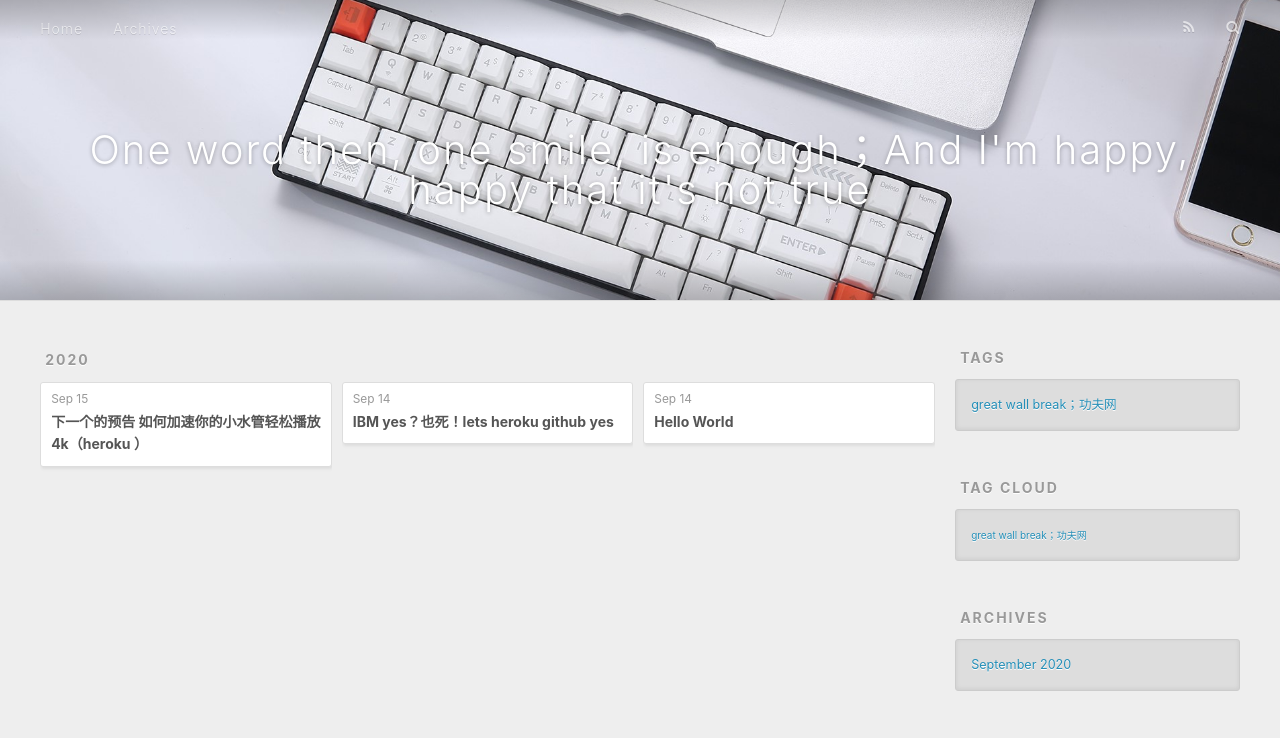
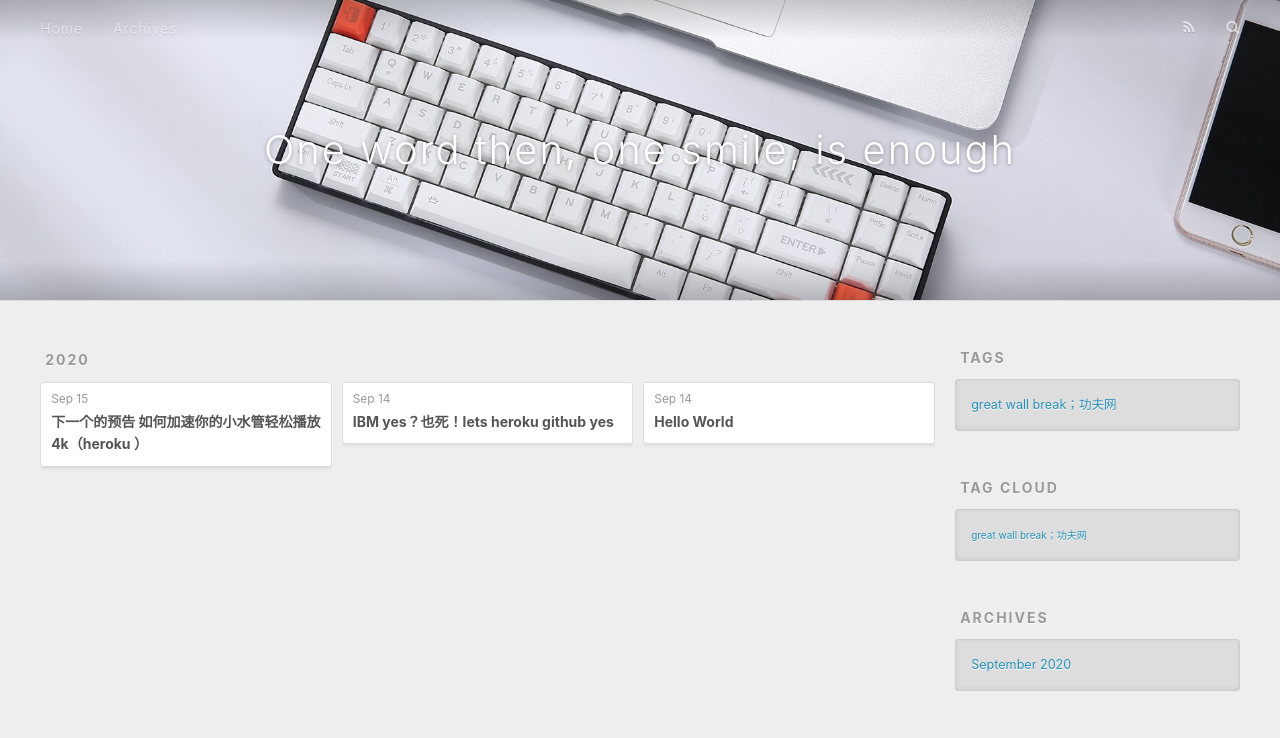
Before and after one commit to cngerongjp/bahaoke.github.io, a plain HTML site: page archives/2020/09/index.html in a window 1280 px wide. Shown: the top 738 px of the page. Drawn offline with nearby package versions, Linux system fonts and the light colour scheme.

Commit message:
Site updated: 2020-09-15 22:21:49

```diff
--- a/archives/2020/09/index.html
+++ b/archives/2020/09/index.html
@@ -5,17 +5,17 @@
 
 
 
-  <title>Archives: 2020/9 | One word then, one smile, is enough；And I&#39;m happy, happy that it&#39;s not true</title>
+  <title>Archives: 2020/9 | One word then, one smile, is enough</title>
   <meta name="viewport" content="width=device-width, initial-scale=1, maximum-scale=1">
   <meta property="og:type" content="website">
-<meta property="og:title" content="One word then, one smile, is enough；And I&#39;m happy, happy that it&#39;s not true">
+<meta property="og:title" content="One word then, one smile, is enough">
 <meta property="og:url" content="http://example.com/archives/2020/09/index.html">
-<meta property="og:site_name" content="One word then, one smile, is enough；And I&#39;m happy, happy that it&#39;s not true">
+<meta property="og:site_name" content="One word then, one smile, is enough">
 <meta property="og:locale" content="en_US">
 <meta property="article:author" content="君来自網珞">
 <meta name="twitter:card" content="summary">
 
-    <link rel="alternate" href="/atom.xml" title="One word then, one smile, is enough；And I&#39;m happy, happy that it&#39;s not true" type="application/atom+xml">
+    <link rel="alternate" href="/atom.xml" title="One word then, one smile, is enough" type="application/atom+xml">
 
 
     <link rel="icon" href="/favicon.png">
@@ -36,7 +36,7 @@
   <div id="header-outer" class="outer">
     <div id="header-title" class="inner">
       <h1 id="logo-wrap">
-        <a href="/" id="logo">One word then, one smile, is enough；And I&#39;m happy, happy that it&#39;s not true</a>
+        <a href="/" id="logo">One word then, one smile, is enough</a>
       </h1>
 
     </div>
```
Also changed, not shown: 2020/09/14/IBM yes？也死！lets heroku github yes/index.html (+4 -4 lines), 2020/09/14/hello-world/index.html (+4 -4 lines), 2020/09/15/下一个预告 如何加速你的小水管轻松播放4k（heroku ）.md/index.html (+4 -4 lines), archives/2020/index.html (+5 -5 lines), archives/index.html (+5 -5 lines), index.html (+5 -5 lines), tags/great-wall-break；功夫网/index.html (+5 -5 lines).
